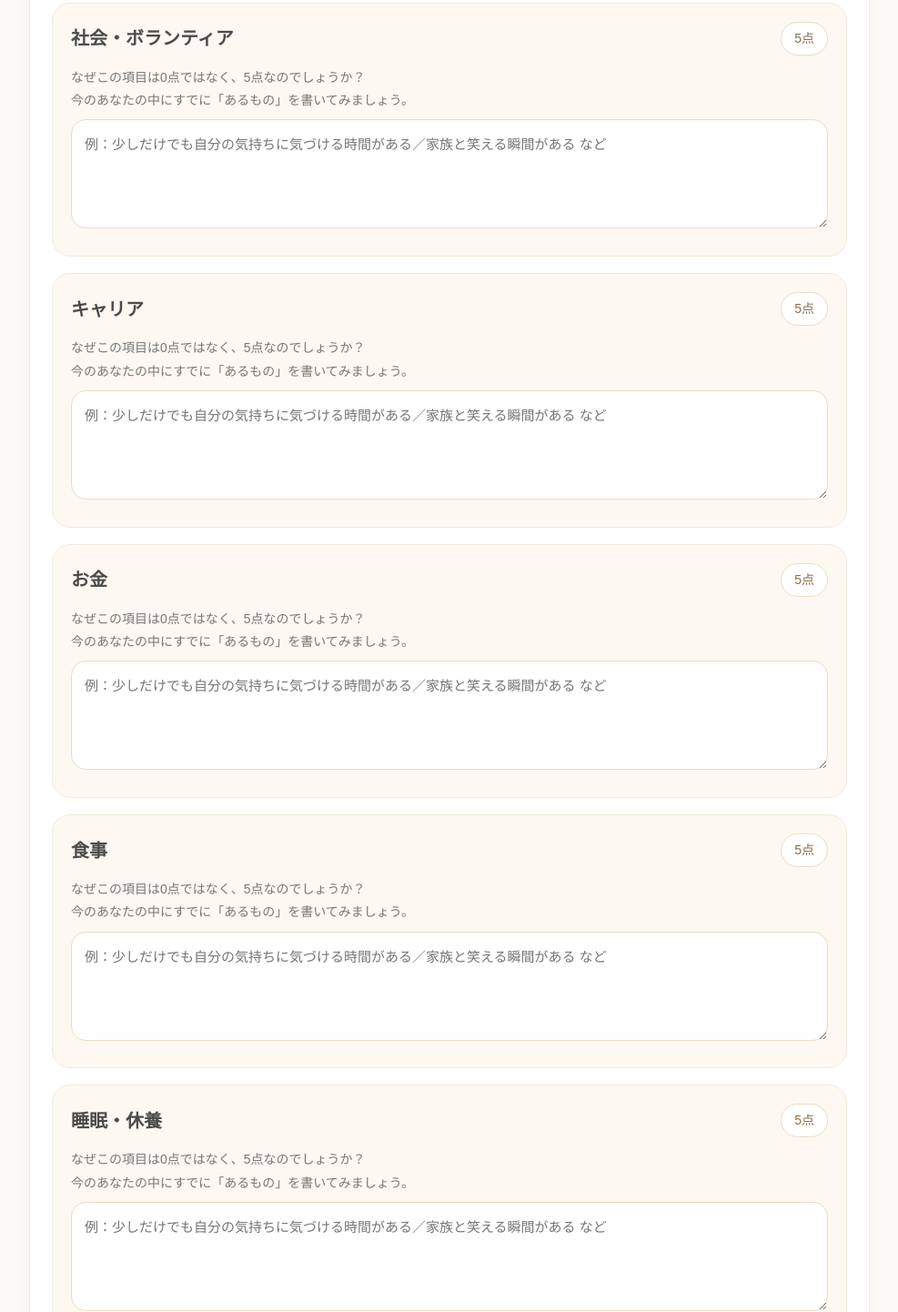
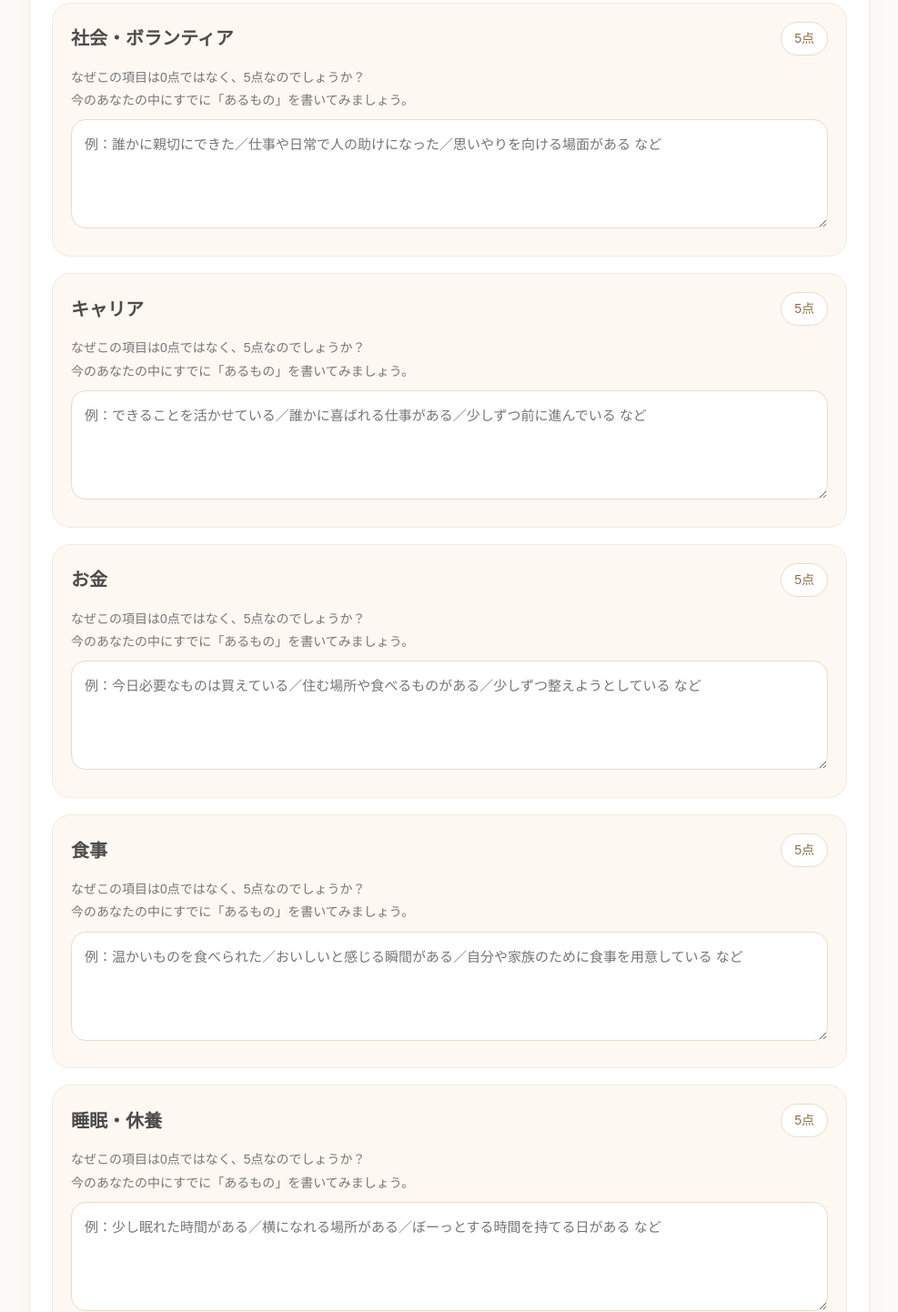
Before and after one commit to kawasato1612/arumonowork, a plain HTML site: page index.html in a window 1280 px wide. Shown: the part 5316-6758 px from the top of the page at 91% size, without its empty margins (146-1133 px from the left). Drawn offline with nearby package versions, Linux system fonts and the light colour scheme.

Commit message:
Update index.html

```diff
--- a/index.html
+++ b/index.html
@@ -318,52 +318,62 @@
       {
         category: "マインドフルネス",
         question: "自分の心や体の声を大切にできていますか？",
-        description: "忙しい毎日の中でも、『今どんな気持ちかな？』と自分に意識を向けられる感覚です。"
+        description: "忙しい毎日の中でも、『今どんな気持ちかな？』と自分に意識を向けられる感覚です。",
+        placeholder: "例：深呼吸する時間が少しある／疲れていることに気づける／空を見ると少し落ち着く など"
       },
       {
         category: "学び・成長",
         question: "新しい学びや成長を感じられていますか？",
-        description: "小さな気づきや、『前より少しできるようになった』という感覚も含みます。"
+        description: "小さな気づきや、『前より少しできるようになった』という感覚も含みます。",
+        placeholder: "例：本や人の言葉から気づきがあった／前より少しできることが増えた／学びたい気持ちがある など"
       },
       {
         category: "楽しみ・余暇",
         question: "『楽しい』『心地いい』と感じる時間を持てていますか？",
-        description: "大きなイベントだけでなく、ほっとする時間や好きなことをする時間も含みます。"
+        description: "大きなイベントだけでなく、ほっとする時間や好きなことをする時間も含みます。",
+        placeholder: "例：好きなお茶を飲む時間がある／音楽を聴くと気分がゆるむ／少し笑える時間がある など"
       },
       {
         category: "家族・友達",
         question: "人とのつながりや温かさを感じられていますか？",
-        description: "家族、友人、身近な人との関わりやつながっているという感覚をイメージしましょう。"
+        description: "家族、友人、身近な人との関わりやつながっているという感覚をイメージしましょう。",
+        placeholder: "例：家族と話す時間がある／気にかけてくれる人がいる／ありがとうと言い合える瞬間がある など"
       },
       {
         category: "社会・ボランティア",
         question: "『誰かの役に立てている』と感じられていますか？",
-        description: "小さな親切や思いやり、仕事や日常での関わりも含みます。"
+        description: "小さな親切や思いやり、仕事や日常での関わりも含みます。",
+        placeholder: "例：誰かに親切にできた／仕事や日常で人の助けになった／思いやりを向ける場面がある など"
       },
       {
         category: "キャリア",
         question: "自分らしく働いたり、力を発揮できていると感じますか？",
-        description: "結果だけでなく、『頑張っている』『前に進んでいる』という感覚も含みます。"
+        description: "結果だけでなく、『頑張っている』『前に進んでいる』という感覚も含みます。",
+        placeholder: "例：できることを活かせている／誰かに喜ばれる仕事がある／少しずつ前に進んでいる など"
       },
       {
         category: "お金",
         question: "お金に対して安心感を感じられていますか？",
-        description: "金額そのものだけでなく、『欲しいものを買えている』『これなら大丈夫』という感覚も含みます。"
+        description: "金額そのものだけでなく、『欲しいものを買えている』『これなら大丈夫』という感覚も含みます。",
+        placeholder: "例：今日必要なものは買えている／住む場所や食べるものがある／少しずつ整えようとしている など"
       },
       {
         category: "食事",
         question: "自分を大切にする食事がどれくらいできていますか？",
-        description: "栄養面だけでなく、食事を味わう時間を取れているかも含みます。"
+        description: "栄養面だけでなく、食事を味わう時間を取れているかも含みます。",
+        placeholder: "例：温かいものを食べられた／おいしいと感じる瞬間がある／自分や家族のために食事を用意している など"
       },
       {
         category: "睡眠・休養",
         question: "心や体をしっかり休ませることができていますか？",
-        description: "睡眠時間だけでなく、余白を感じる時間も含みます。"
+        description: "睡眠時間だけでなく、余白を感じる時間も含みます。",
+        placeholder: "例：少し眠れた時間がある／横になれる場所がある／ぼーっとする時間を持てる日がある など"
       },
       {
         category: "運動",
         question: "心地よく体を動かすことができていますか？",
-        description: "運動習慣だけでなく、散歩やストレッチなど小さな行動も含みます。"
+        description: "運動習慣だけでなく、散歩やストレッチなど小さな行動も含みます。",
+        placeholder: "例：歩く時間がある／階段を使うことがある／伸びをすると少し気持ちいいと感じる など"
       }
     ];
 
@@ -428,7 +438,7 @@
             なぜこの項目は0点ではなく、${scores[index]}点なのでしょうか？<br />
             今のあなたの中にすでに「あるもの」を書いてみましょう。
           </label>
-          <textarea placeholder="例：少しだけでも自分の気持ちに気づける時間がある／家族と笑える瞬間がある など"></textarea>
+          <textarea placeholder="${item.placeholder}"></textarea>
         `;
         container.appendChild(div);
       });
```
